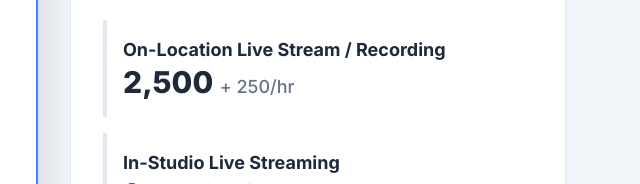
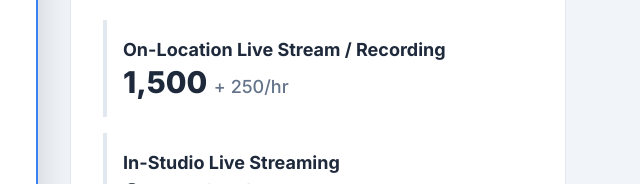
Before and after one commit to randunulk/educatorstudio, a plain HTML site: page index.html in a window 1280 px wide. Shown: the part 6776-6960 px from the top of the page, 586-1226 px from the left. Drawn offline with nearby package versions, Linux system fonts and the light colour scheme.

Commit message:
Update index.html

```diff
--- a/index.html
+++ b/index.html
@@ -368,7 +368,7 @@
                                 <div class="mt-6 space-y-4 flex-grow">
                                     <div class="p-4 border-l-4 border-slate-200 dark:border-slate-800">
                                         <p class="font-bold text-lg">On-Location Live Stream / Recording</p>
-                                        <p class="text-3xl font-extrabold">2,500 <span class="text-lg font-medium text-slate-500 dark:text-slate-400">+ 250/hr</span></p>
+                                        <p class="text-3xl font-extrabold">1,500 <span class="text-lg font-medium text-slate-500 dark:text-slate-400">+ 250/hr</span></p>
                                     </div>
                                     <div class="p-4 border-l-4 border-slate-200 dark:border-slate-800">
                                         <p class="font-bold text-lg">In-Studio Live Streaming</p>
```
